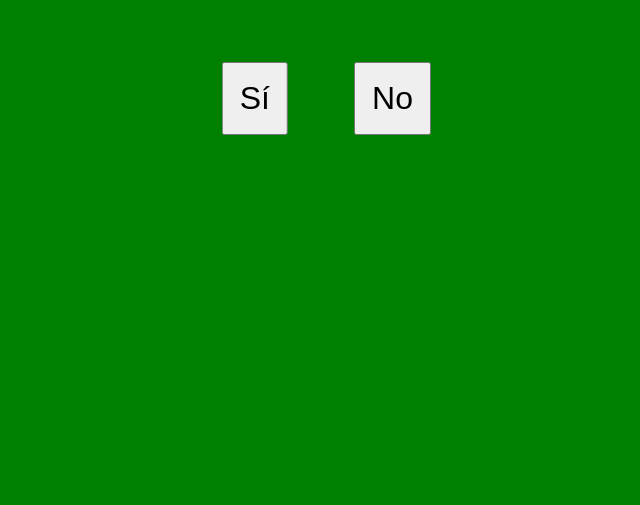
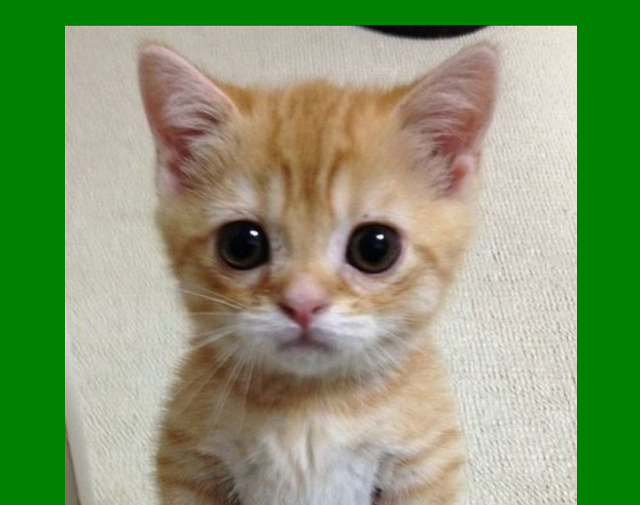
Before and after one commit to jossmry/HBD, a plain HTML site: page index.html in a window 1280 px wide. Shown: the part 295-800 px from the top of the page, without its empty margins (319-959 px from the left). Drawn offline with Linux system fonts and the light colour scheme.

Commit message:
Update index.html

```diff
--- a/index.html
+++ b/index.html
@@ -15,6 +15,8 @@
       <h1>¿Me quieres?</h1>
       <button id="yesBtn">Sí</button>
       <button id="noBtn">No</button>
+      <img class="gatito" src="imagen/gatitu.jpg">
+
     </div>
         <script src="index.js"></script>
   </body>
```
